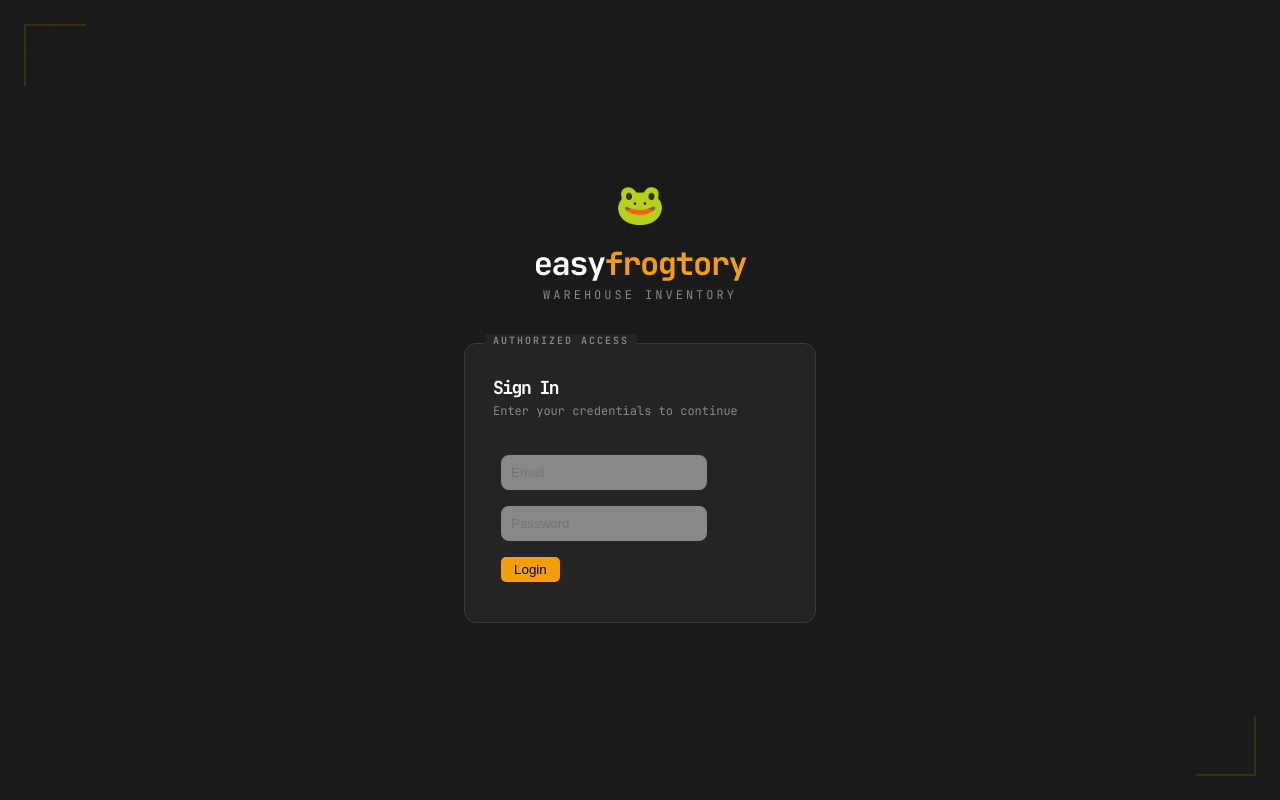
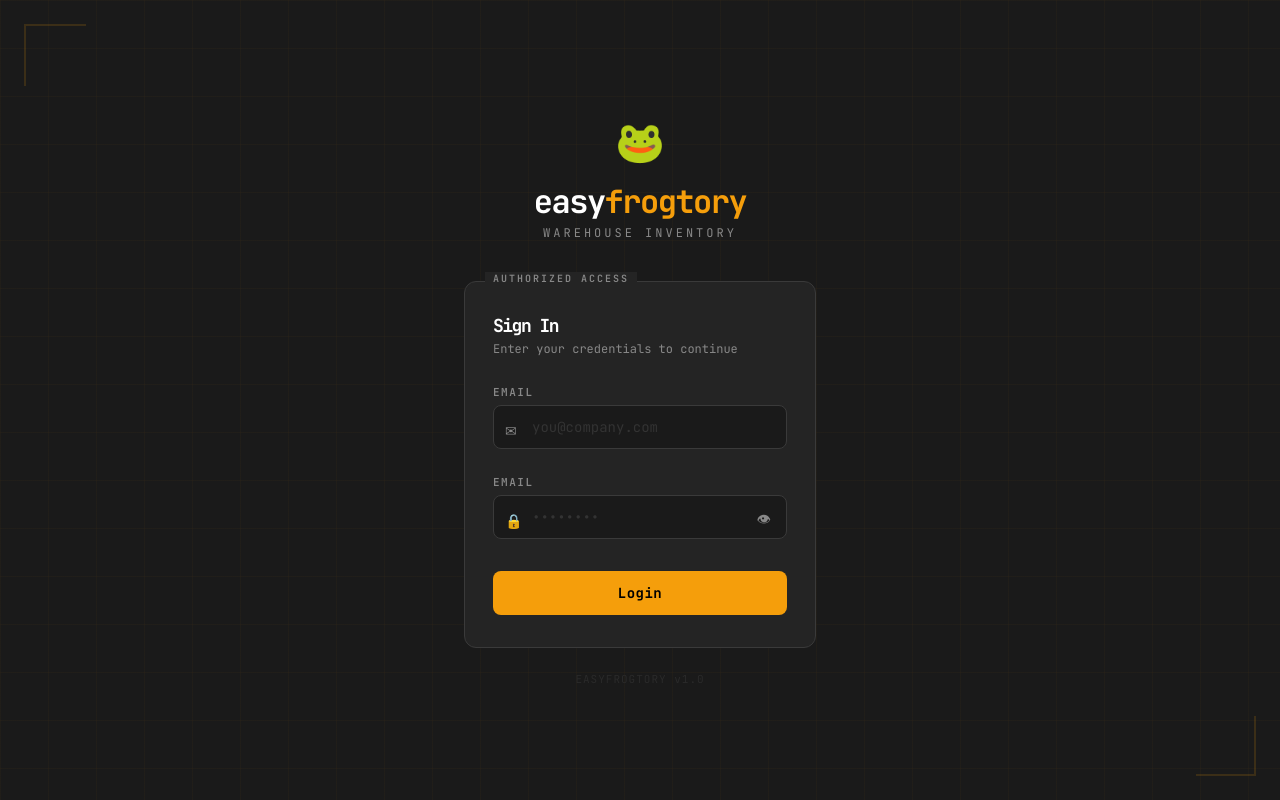
Before and after one commit to LeftFrog/warehouse-app, a React (Vite) app in the folder client/: page / in a window 1280 px wide. Built offline with nearby package versions, Linux system fonts and the light colour scheme; no server answers.

Commit message:
redesigned the login screen

```diff
--- a/client/src/components/LoginForm.jsx
+++ b/client/src/components/LoginForm.jsx
@@ -30,11 +30,25 @@ export default function LoginForm() {
           <form onSubmit={handleSubmit} className="login-form">
             <div className="login-title">Sign In</div>
             <div class="login-desc">Enter your credentials to continue</div>
-            <input className="email-input" type="email" placeholder="Email" value={email} onChange={e => setEmail(e.target.value)} required />
-            <input className="password-input" type="password" placeholder="Password" value={password} onChange={e => setPassword(e.target.value)} required />
-            {error && <p style={{ color: 'red' }}>{error}</p>}
+            <div className="form-group">
+              <label className="form-label">Email</label>
+              <div className="form-input-wrap">
+                <input className="form-input" type="email" id="email" placeholder="you@company.com" autocomplete="email" value={email} onChange={e => setEmail(e.target.value)} required />
+                <span className="input-icon">✉</span>
+              </div>
+            </div>
+            <div className="form-group">
+              <label className="form-label">Email</label>
+              <div className="form-input-wrap">
+                <input className="form-input" type="password" id="password" placeholder="••••••••" autocomplete="current-password" value={password} onChange={e => setPassword(e.target.value)} required />
+                {error && <p style={{ color: 'red' }}>{error}</p>}
+                <span className="input-icon">🔒</span>
+                <button class="pw-toggle" id="pw-toggle" type="button">👁</button>
+              </div>
+            </div>
             <button className="login-button" type="submit">Login</button>
           </form>
+          <div class="login-footer">EASYFROGTORY v1.0</div>
         </div>
       </div>
   );
--- a/client/src/styles.css
+++ b/client/src/styles.css
@@ -367,27 +367,129 @@ body { background: var(--bg); color: var(--text); font-family: 'JetBrains Mono',
   margin-bottom: 28px;
 }
 
-input {
-  align-self: center;
-  width: 70%;
-  padding: 8px;
-  margin: 8px;
-  background-color: var(--dim);
-  border-radius: 8px;
-  border: 2px solid var(--dim);
-  outline: none;
+/* Login form */
+
+.form-group {
+  margin-bottom: 18px;
+  position: relative;
 }
 
-input:focus {
-  border: 2px solid var(--accent);
+.form-label {
+  display: block;
+  font-size: 11px;
+  color: var(--dim);
+  text-transform: uppercase;
+  letter-spacing: 1.5px;
+  font-weight: 600;
+  margin-bottom: 6px;
 }
 
+.form-input-wrap {
+  position: relative;
+}
+
+.form-input-wrap .input-icon {
+  position: absolute;
+  left: 12px;
+  top: 50%;
+  transform: translateY(-50%);
+  font-size: 14px;
+  color: var(--dim);
+  pointer-events: none;
+  transition: color 0.2s;
+}
+
+.form-input {
+  width: 100%;
+  padding: 12px 14px 12px 38px;
+  background: var(--bg);
+  border: 1px solid var(--border);
+  border-radius: 8px;
+  color: var(--text);
+  font-size: 14px;
+  font-family: 'JetBrains Mono', monospace;
+  outline: none;
+  transition: border-color 0.2s, box-shadow 0.2s;
+}
+
+.form-input::placeholder {
+  color: #333;
+}
+
+.form-input:focus {
+  border-color: var(--accent);
+  box-shadow: 0 0 0 3px var(--accent-dim);
+}
+
+.form-input:focus + .input-icon,
+.form-input:focus ~ .input-icon {
+  color: var(--accent);
+}
+
+  .pw-toggle {
+  position: absolute;
+  right: 12px;
+  top: 50%;
+  transform: translateY(-50%);
+  background: none;
+  border: none;
+  color: var(--dim);
+  font-size: 14px;
+  cursor: pointer;
+  padding: 4px;
+}
+.pw-toggle:hover { color: var(--text); }
+
 .login-button {
-  align-self: center;
-  width: 20%;
-  padding: 5px;
-  margin: 8px;
-  background-color: var(--accent);
+  width: 100%;
+  padding: 13px;
+  background: var(--accent);
+  color: #000;
   border: none;
-  border-radius: 5px;
+  border-radius: 8px;
+  font-size: 14px;
+  font-weight: 700;
+  font-family: 'JetBrains Mono', monospace;
+  cursor: pointer;
+  letter-spacing: 0.5px;
+  transition: background 0.2s, transform 0.1s;
+  margin-top: 6px;
 }
+
+.login-button:hover {
+  background: #fbbf24;
+}
+
+.login-button:active {
+  transform: scale(0.98);
+}
+
+.login-button:disabled {
+  opacity: 0.5;
+  cursor: not-allowed;
+  transform: none;
+}
+
+.login-button .spinner {
+  display: inline-block;
+  width: 16px;
+  height: 16px;
+  border: 2px solid rgba(0,0,0,0.2);
+  border-top-color: #000;
+  border-radius: 50%;
+  animation: spin 0.6s linear infinite;
+  vertical-align: middle;
+  margin-right: 8px;
+}
+
+@keyframes spin {
+  to { transform: rotate(360deg); }
+}
+
+.login-footer {
+  text-align: center;
+  margin-top: 24px;
+  font-size: 11px;
+  color: #2a2a2a;
+  letter-spacing: 1px;
+}
```
